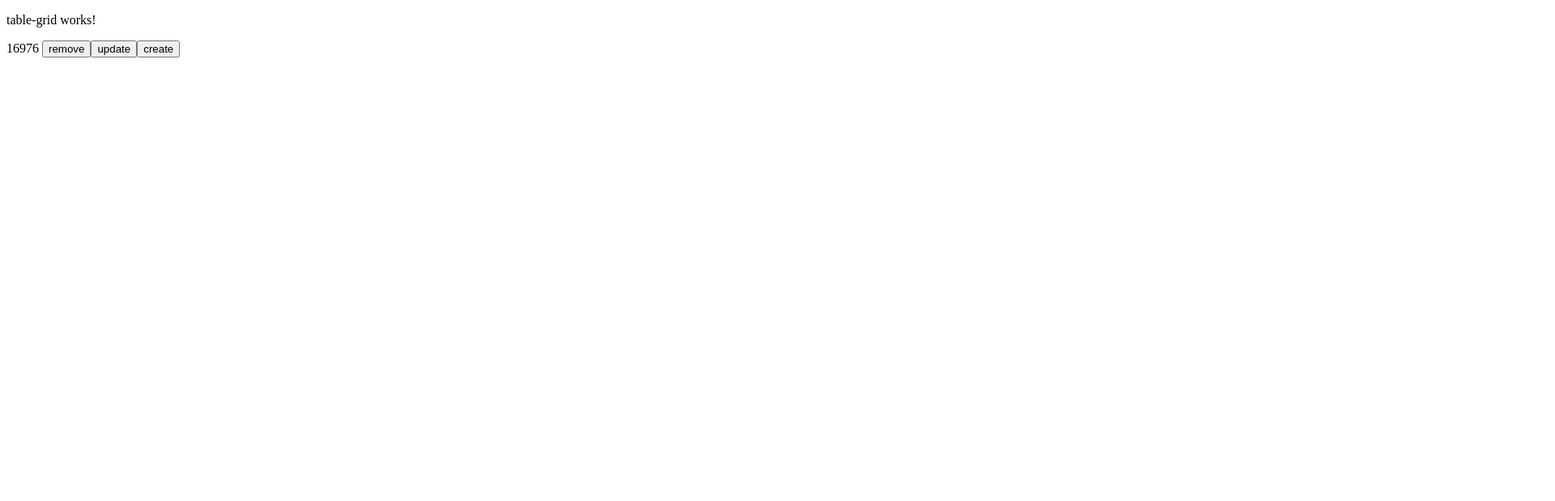
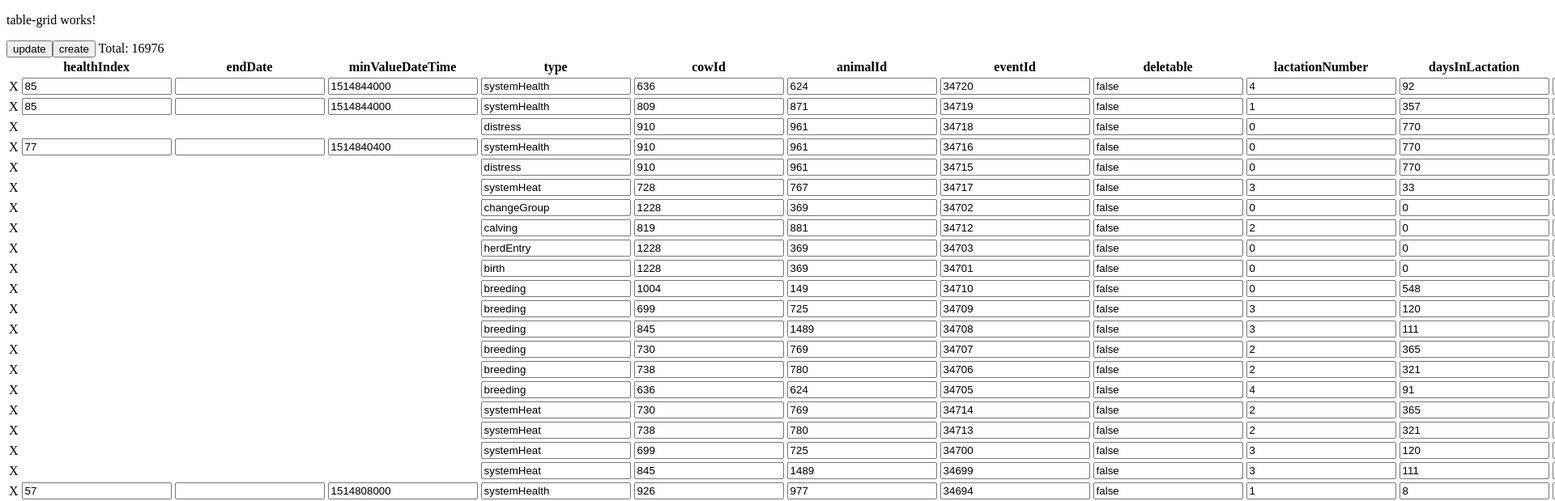
Before and after one commit to schensky/exam, an Angular app: page / in a window 1280 px wide. Shown: the top 619 px of the page at 81% size, 1920 px wide, since content can reach past the window. Built offline with nearby package versions, Linux system fonts and the light colour scheme.

Commit message:
form in progress

```diff
--- a/src/app/app.module.ts
+++ b/src/app/app.module.ts
@@ -6,6 +6,7 @@ import { AppComponent } from './app.component';
 import { TableGridComponent } from './components/table-grid/table-grid.component';
 import {HTTP_INTERCEPTORS, HttpClientModule} from "@angular/common/http";
 import {MockDataInterceptor} from "./interceptors/mock-data/mock-data.interceptor";
+import {FormsModule, ReactiveFormsModule} from "@angular/forms";
 
 @NgModule({
   declarations: [
@@ -16,6 +17,8 @@ import {MockDataInterceptor} from "./interceptors/mock-data/mock-data.intercepto
     BrowserModule,
     AppRoutingModule,
     HttpClientModule,
+    FormsModule,
+    ReactiveFormsModule
   ],
   providers: [
     {
--- a/src/app/components/table-grid/table-grid.component.html
+++ b/src/app/components/table-grid/table-grid.component.html
@@ -1,5 +1,25 @@
 <p>table-grid works!</p>
-{{total}}
-<button (click)="delete(34719)">remove</button>
+<!--<button (click)="delete(34719)">remove</button>-->
 <button (click)="update(34719)">update</button>
 <button (click)="create()">create</button>
+Total: {{this.total}}
+
+<form [formGroup]="EventGridForm">
+  <table  formArrayName="events">
+    <thead>
+      <tr>
+        <th></th>
+        <th *ngFor="let field of tableHeader;">{{field}}</th>
+      </tr>
+    </thead>
+    <tbody>
+      <tr *ngFor="let event of eventRows.controls; let i = index" [formGroupName]="i">
+        <td (click)="remove(event)">X</td>
+        <td class="row" *ngFor="let field of tableHeader;" >
+          <input *ngIf="hasControl(event, field)" type="text" class="form-control" [formControlName]="field">
+        </td>
+      </tr>
+    </tbody>
+
+  </table>
+</form>
--- a/src/app/components/table-grid/table-grid.component.ts
+++ b/src/app/components/table-grid/table-grid.component.ts
@@ -1,22 +1,42 @@
-import {Component, OnInit} from '@angular/core';
+import {Component, OnDestroy, OnInit} from '@angular/core';
 import {AnimalEvent, CowEventService} from "../../services/cow-event/cow-event.service";
-import {catchError, map, throwError} from "rxjs";
+import {catchError, map, Observable, Subscription, throwError} from "rxjs";
+import {FormArray, FormBuilder, FormGroup, FormControl, AbstractControl} from "@angular/forms";
 
 @Component({
   selector: 'app-table-grid',
   templateUrl: './table-grid.component.html',
   styleUrls: ['./table-grid.component.scss']
 })
-export class TableGridComponent implements OnInit {
-  public limit!: number
-  public total!: number
+export class TableGridComponent implements OnInit, OnDestroy {
+  limit!: number
+  total!: number
+
+  EventGridForm!: FormGroup
+  tableHeader: string[] = []
+  eventList: AnimalEvent[] = []
+
+  get eventRows(): FormArray {
+    return <FormArray>this.EventGridForm.get('events')
+  };
+
+  sub: Subscription = new Subscription()
 
   constructor(
-    private cowEventService: CowEventService
-  ){ }
+    private cowEventService: CowEventService,
+    private fb: FormBuilder
+  ){
+    this.EventGridForm = this.fb.group({
+      events: this.fb.array([])
+    })
+  }
 
   ngOnInit(): void {
     this.init();
+
+    this.eventRows.valueChanges.subscribe(res => {
+      console.log('valueChanges res', res);
+    })
   }
 
   init(): void {
@@ -29,11 +49,13 @@ export class TableGridComponent implements OnInit {
       }))
       .subscribe((res: any) => {
         console.log('get res', res);
+        this.eventList = res
+        this.buildEventGridForm()
       });
   }
 
-  delete(id: number){
-    this.cowEventService.delete(id)
+  remove(control: AbstractControl): void{
+    this.cowEventService.delete((<FormGroup>control).get('eventId')?.value)
       .pipe(map(res => {
         this.limit = res.limit
         this.total = res.total
@@ -41,11 +63,12 @@ export class TableGridComponent implements OnInit {
         return res.result
       }))
       .subscribe((res: any) => {
-      console.log('delete res', res);
-    });
+        this.eventList = res
+        this.buildEventGridForm()
+      });
   }
 
-  update(id: number){
+  update(id: number): void {
     const data: AnimalEvent = {
       "healthIndex": 33,
       "endDate": null,
@@ -71,11 +94,12 @@ export class TableGridComponent implements OnInit {
       }))
       .subscribe((res: any) => {
       console.log('update res', res);
+        this.eventList = res
+        this.buildEventGridForm()
     });
   }
 
-
-  create() {
+  create(): void {
     const data: AnimalEvent = {
       "healthIndex": 33,
       "endDate": null,
@@ -100,6 +124,33 @@ export class TableGridComponent implements OnInit {
       }))
       .subscribe((res: any) => {
       console.log('create res', res);
+        this.eventList = res
+
+        this.buildEventGridForm()
     });
   }
+
+  buildEventGridForm(): void {
+    this.eventRows.clear();
+    this.eventList.forEach(event => {
+      let group: any = {}
+
+      Object.entries(event).forEach(([key, value]) => {
+        group[key] = new FormControl(value)
+
+        if(!this.tableHeader.includes(key)) this.tableHeader.push(key)
+      })
+
+      this.eventRows?.push(new FormGroup(group))
+    });
+
+  }
+
+  ngOnDestroy(): void {
+    this.sub.unsubscribe();
+  }
+
+  hasControl(control: AbstractControl, name: string): boolean {
+    return (<FormGroup>control).contains(name)
+  }
 }
--- a/src/app/services/cow-event/cow-event.service.ts
+++ b/src/app/services/cow-event/cow-event.service.ts
@@ -74,18 +74,22 @@ export class CowEventService implements ICrud<CowEvent> {
   ) { }
 
   create(data: CowEvent): Observable<IResponse<CowEvent>> {
+    console.log('PUT', `${this.apiUrl}/create`, data);
     return this.http.put<IResponse<CowEvent>>(`${this.apiUrl}/create`, data)
   }
 
   get(id?: number): Observable<IResponse<CowEvent>> {
+    console.log('GET', `${this.apiUrl}/get${id ? '/'+id : ''}`);
     return this.http.get<IResponse<CowEvent>>(`${this.apiUrl}/get${id ? '/'+id : ''}`)
   }
 
   update(id: number, data: CowEvent): Observable<IResponse<CowEvent>> {
+    console.log('POST', `${this.apiUrl}/update/${id}`, data);
     return this.http.post<IResponse<CowEvent>>(`${this.apiUrl}/update/${id}`, data)
   }
 
   delete(id: number): Observable<IResponse<CowEvent>> {
+    console.log('DELETE', `${this.apiUrl}/delete/${id}`);
     return this.http.delete<IResponse<CowEvent>>(`${this.apiUrl}/delete/${id}`)
   }
 }
```
